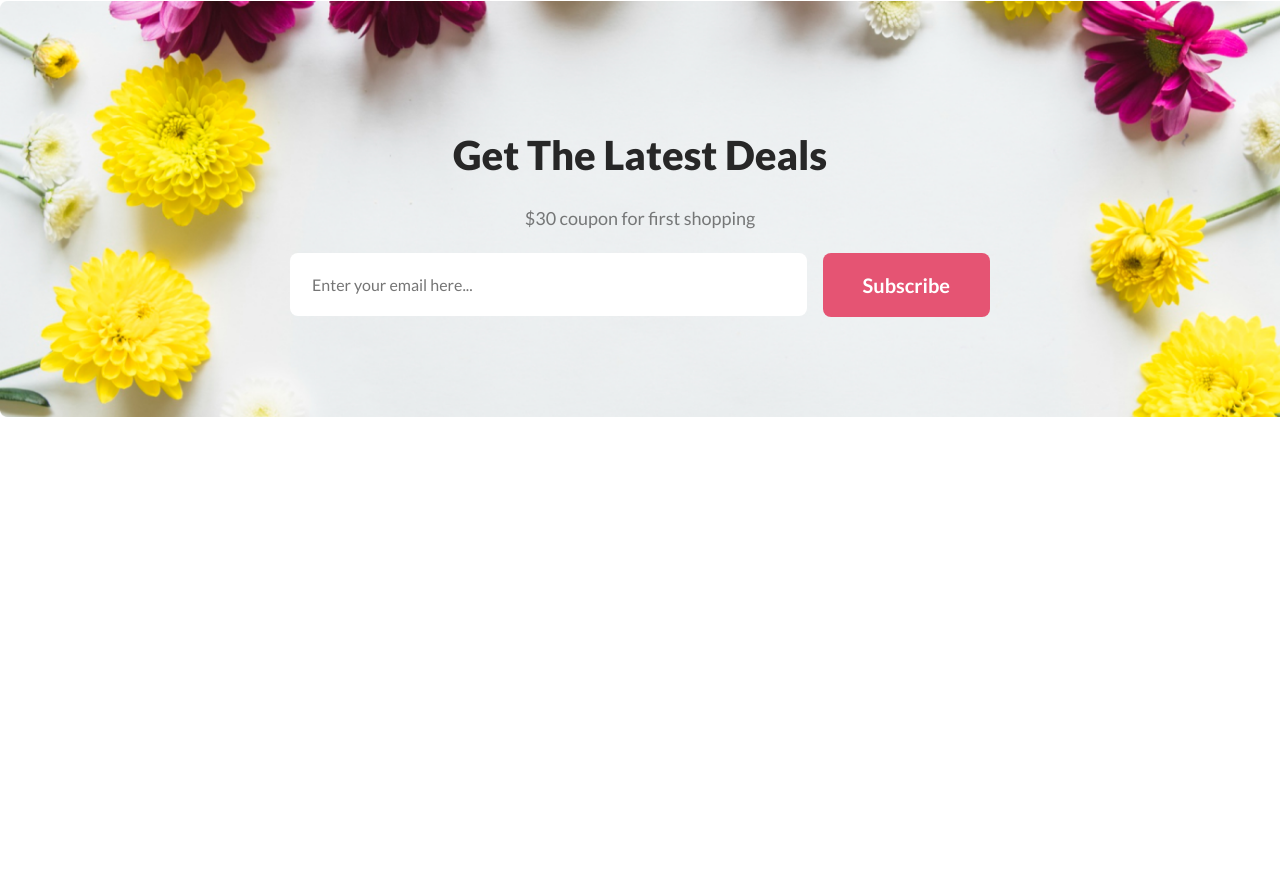
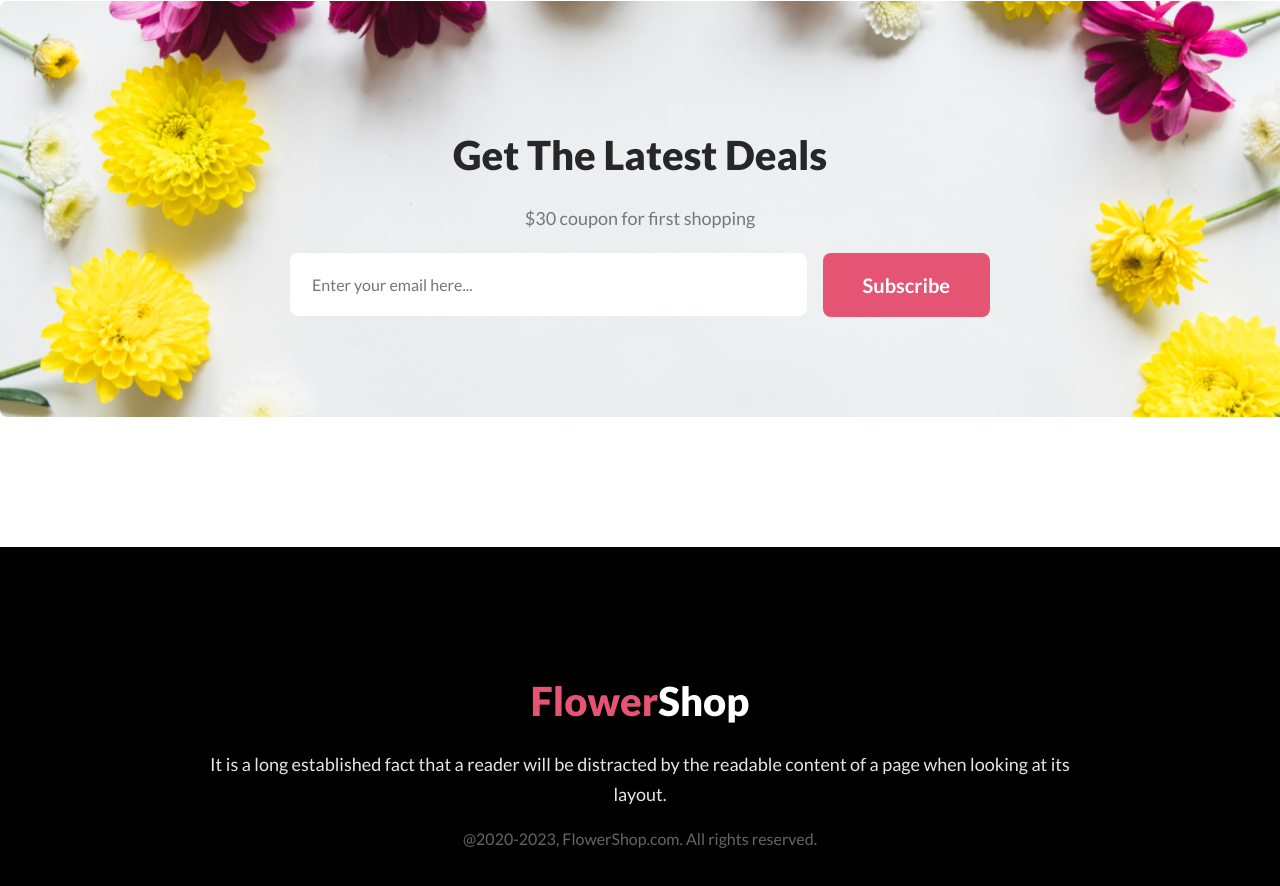
Before and after one commit to saikulislam4/flower-shop, a plain HTML site: page index.html in a window 1280 px wide. Shown: the part 3634-4520 px from the top of the page. Before the commit the page ends 4181 px from the top, so only its background shows below. Drawn offline with Linux system fonts and the light colour scheme.

Commit message:
footer section added

```diff
--- a/index.html
+++ b/index.html
@@ -145,9 +145,13 @@
         </div>
 
       </div>
-
-
     </main>
-    <footer></footer>
+    <footer class="footer">
+      <div class="container">
+        <h2 class="footer_title primary_title"><span class="footer_flower">Flower</span>Shop</h2>
+        <p class="primary_description footer_description">It is a long established fact that a reader will be distracted by the readable content of a page when looking at its layout.</p>
+        <p class="copyright">@2020-2023, FlowerShop.com. All rights reserved. </p>
+      </div>
+    </footer>
   </body>
 </html>
--- a/style/style.css
+++ b/style/style.css
@@ -159,7 +159,7 @@
     background: rgba(229, 84, 115, 0.05);
 }
 
-.hot_deal_contents{
+.hot_deal_contents {
     display: flex;
     justify-content: space-between;
     text-align: center;
@@ -169,26 +169,26 @@
 
 /* instagram section style start */
 
-.instagram_title{
+.instagram_title {
     text-align: center;
     margin-top: 130px;
     margin-bottom: 50px;
 }
 
-.instagram_contents{
+.instagram_contents {
     display: grid;
     gap: 24px;
     grid-template-columns: repeat(4, 1fr);
     margin-bottom: 130px;
 }
 
-.instagram_item img{
+.instagram_item img {
     width: 100%;
 }
 
 /* subscription section style start */
 
-.subscription_contents{
+.subscription_contents {
     padding: 130px 290px 100px;
     text-align: center;
     background-image: url(/asset/Rectangle\ 9.png);
@@ -198,19 +198,45 @@
 
 }
 
-.contents{
+.contents {
     display: flex;
     align-items: center;
     justify-content: space-between;
 }
-.contents input{
+
+.contents input {
     all: unset;
     padding: 22px;
-    margin-right:16px ;
+    margin-right: 16px;
     border-radius: 8px;
     text-align: start;
     display: inline-block;
-    background:#fff;
+    background: #fff;
     width: 80%;
 
 }
+
+/* footer section style start */
+footer {
+    background-color: #000;
+    padding: 130px 0;
+    color: white;
+    text-align: center;
+}
+
+.footer_title {
+    color: white;
+}
+
+.footer_flower {
+    color: #E55473;
+}
+
+.footer_description {
+    color: rgba(255, 255, 255, 0.90);
+}
+
+.copyright {
+    color: rgba(255, 255, 255, 0.40);
+    font-weight: 400;
+}
```
